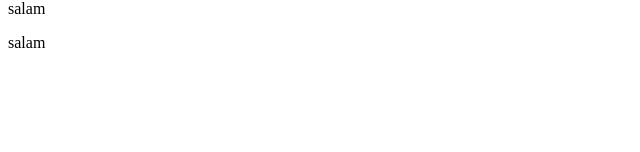
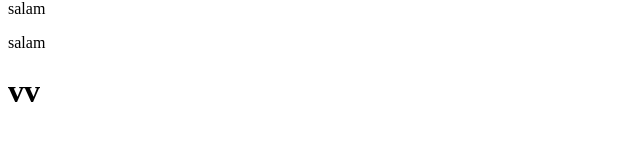
Before and after one commit to suriya-work/redux-toolkit, a React (Create React App) app: page / in a window 1280 px wide. Shown: the part 148-300 px from the top of the page, without its empty margins (0-640 px from the left). Built offline with nearby package versions, Linux system fonts and the light colour scheme.

Commit message:
commit routes

```diff
--- a/src/page/List.js
+++ b/src/page/List.js
@@ -9,6 +9,11 @@ const list = () => {
             <p>salam</p>
             <p>salam</p>
             <p>salam</p>
+            <div>
+                <h1></h1>
+                <h1></h1>
+                <h1>vv</h1>
+            </div>
 
 
         </div>
```
